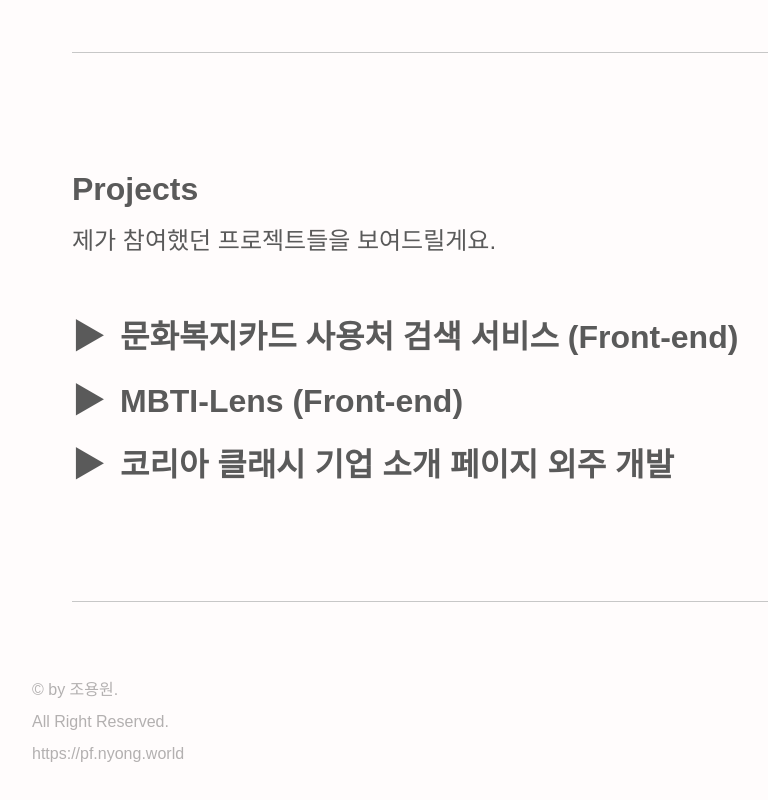
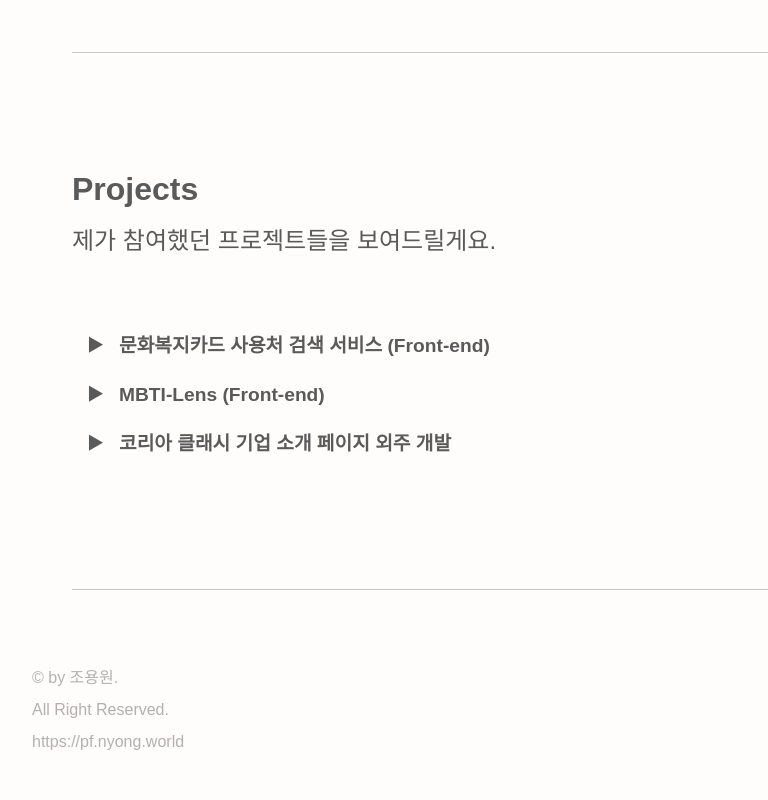
Before and after one commit to nyongone/nyongportfolio-v2, a React (Vite) app: page / in a window 1280 px wide. Shown: the part 1338-2138 px from the top of the page, without its empty margins (8-776 px from the left). Built offline with nearby package versions, Linux system fonts and the light colour scheme; a web font is replaced by a local one.

Commit message:
fix: toggle 디자인 변경

```diff
--- a/src/App.tsx
+++ b/src/App.tsx
@@ -388,9 +388,8 @@ const Section3 = {
       flex-direction: column;
       justify-content: flex-start;
       align-items: flex-start;
-      width: auto;
+      width: 100%;
       height: auto;
-      gap: 32px;
     `,
     Project: {
       Container: styled.div`
@@ -411,7 +410,7 @@ const Section3 = {
           flex-direction: column;
           justify-content: flex-start;
           align-items: flex-start;
-          padding-bottom: 48px;
+          padding: 48px 0;
           gap: 48px;
           grid-column: 1 / 2;
         `,
--- a/src/components/Toggle.tsx
+++ b/src/components/Toggle.tsx
@@ -28,17 +28,18 @@ const Styled = {
     gap: 16px;
     width: 100%;
     height: 100%;
-    font-size: 2rem;
-    font-weight: 800;
+    padding: 15px;
+    font-size: 1.2rem;
+    font-weight: 600;
+    border-radius: 8px;
     cursor: pointer;
+    ${({ toggle }) => toggle && `background: #988888; color: white;`}
+    transition: .1s background ease-in, .1s color ease-in;
     &:before {
       content: "▶";
-      font-size: inherit;
+      font-size: 1rem;
       transform: rotate(0deg);
       ${({ toggle }) => toggle && "transform: rotate(90deg);"}
-    }
-    @media screen and (max-width: 767px) {
-      font-size: 1.5rem;
     }
   `,
 };
```
